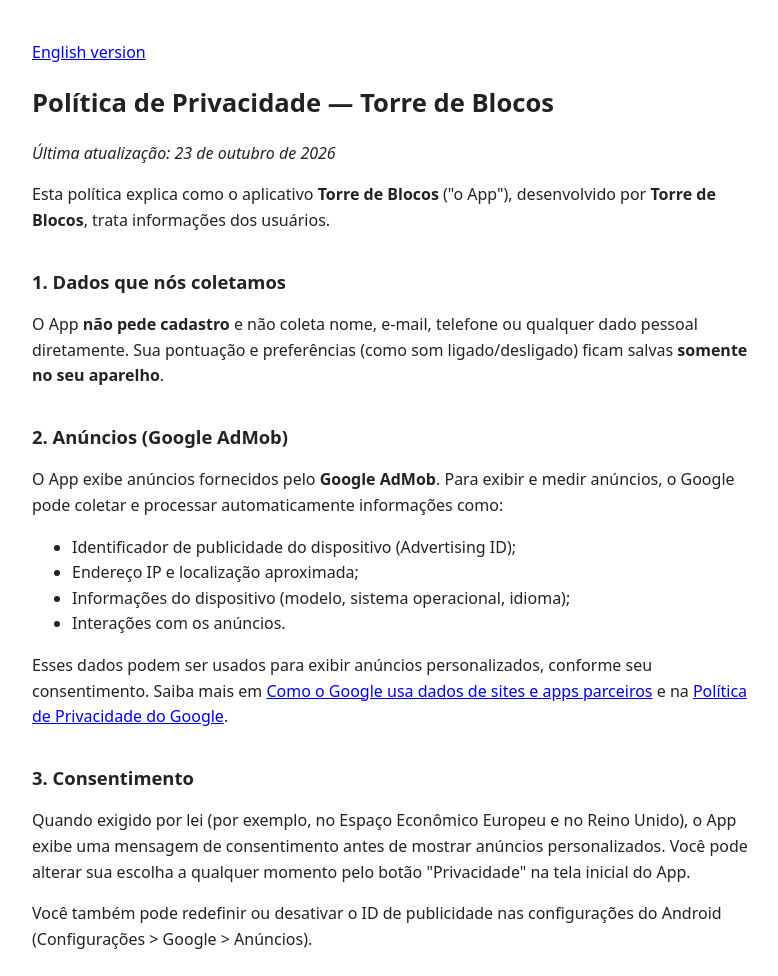
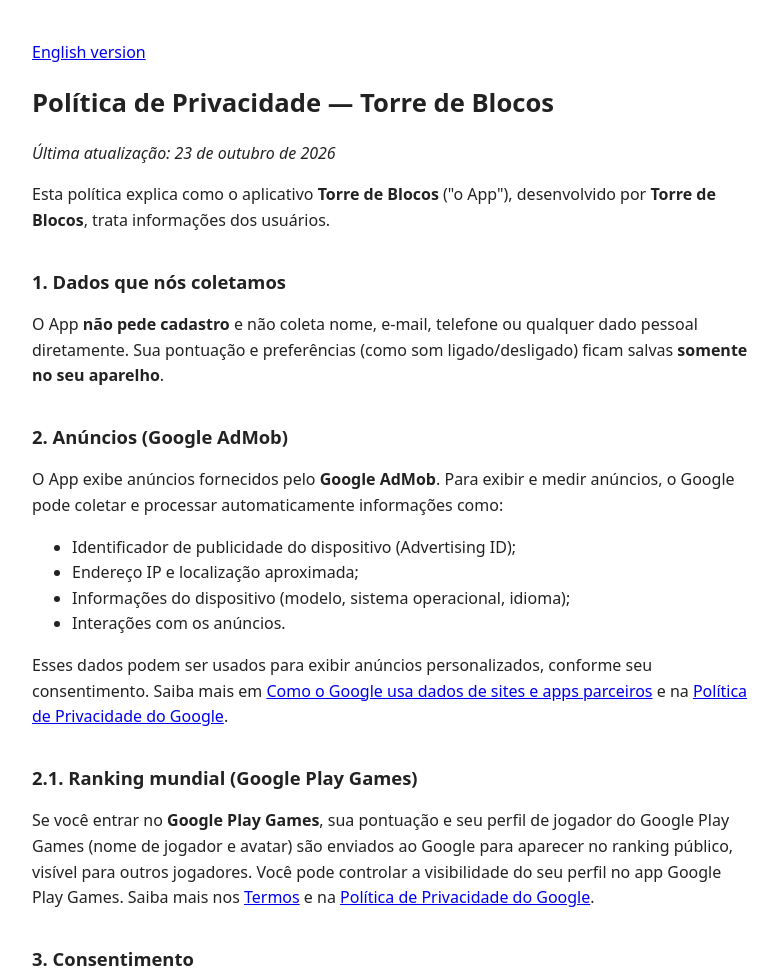
Before and after one commit to leandrowisk-dev/leandrowisk-dev.github.io, a plain HTML site: page index.html in a window 1280 px wide. Shown: the top 976 px of the page, without its empty margins (248-1026 px from the left). Drawn offline with Linux system fonts and the light colour scheme.

Commit message:
Add files via upload

```diff
--- a/index.html
+++ b/index.html
@@ -32,6 +32,9 @@
     <a href="https://policies.google.com/technologies/partner-sites">Como o Google usa dados de sites e apps parceiros</a>
     e na <a href="https://policies.google.com/privacy">Política de Privacidade do Google</a>.</p>
 
+  <h2>2.1. Ranking mundial (Google Play Games)</h2>
+  <p>Se você entrar no <strong>Google Play Games</strong>, sua pontuação e seu perfil de jogador do Google Play Games (nome de jogador e avatar) são enviados ao Google para aparecer no ranking público, visível para outros jogadores. Você pode controlar a visibilidade do seu perfil no app Google Play Games. Saiba mais nos <a href="https://policies.google.com/terms">Termos</a> e na <a href="https://policies.google.com/privacy">Política de Privacidade do Google</a>.</p>
+
   <h2>3. Consentimento</h2>
   <p>Quando exigido por lei (por exemplo, no Espaço Econômico Europeu e no Reino Unido), o App exibe uma mensagem de consentimento antes de mostrar anúncios personalizados. Você pode alterar sua escolha a qualquer momento pelo botão "Privacidade" na tela inicial do App.</p>
   <p>Você também pode redefinir ou desativar o ID de publicidade nas configurações do Android (Configurações &gt; Google &gt; Anúncios).</p>
```
Also changed, not shown: en.html (+3 -0 lines).
